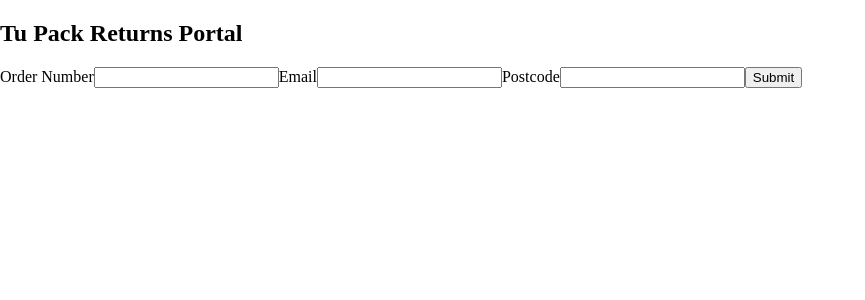
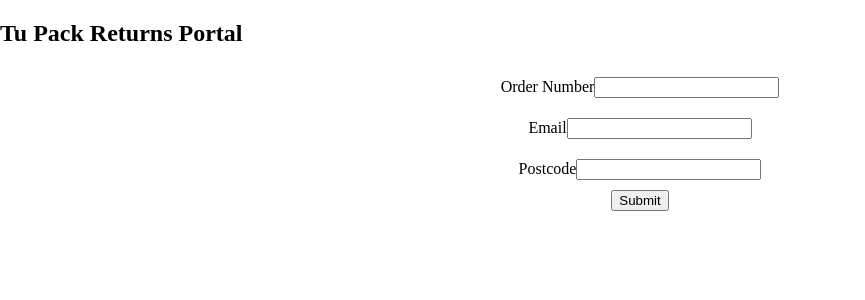
Before and after one commit to eds-101/returnsPortal, a React (Create React App) app in the folder returns-portal/: page / in a window 1280 px wide. Shown: the top 300 px of the page, without its empty margins (0-865 px from the left). Built offline with nearby package versions, Linux system fonts and the light colour scheme.

Commit message:
styling for the home login page

```diff
--- a/returns-portal/src/Components/HomeLogin/HomeLogin.css
+++ b/returns-portal/src/Components/HomeLogin/HomeLogin.css
@@ -0,0 +1,11 @@
+.HomeLoginForm{
+    width: 100%;
+    display: flex;
+    flex-direction: column;
+    justify-content: center;
+    align-items: center;
+}
+
+.HomeLoginFormItem{
+    margin: 10px 0px;
+}
--- a/returns-portal/src/Components/HomeLogin/HomeLogin.js
+++ b/returns-portal/src/Components/HomeLogin/HomeLogin.js
@@ -5,18 +5,24 @@
     return(
         <div>
             <h2>Tu Pack Returns Portal</h2>
-            <form>
-                <label>Order Number</label>
-                <input type="text"/>
 
-                <label>Email</label>
-                <input type="text"/>
+            <form className="HomeLoginForm">
+                <div className="HomeLoginFormItem">
+                    <label>Order Number</label>
+                    <input type="text"/>
+                </div>
+                <div className="HomeLoginFormItem">
+                    <label>Email</label>
+                    <input type="text"/>
+                </div>
+                <div className="HomeLoginFormItem">
+                    <label>Postcode</label>
+                    <input type="text"/>
+                </div>
+                <button type="submit">Submit</button>
 
-                <label>Postcode</label>
-                <input type="text"/>
+            </form>
 
-                <button type="submit">Submit</button>
-            </form>
         </div>
     )
 }
```
